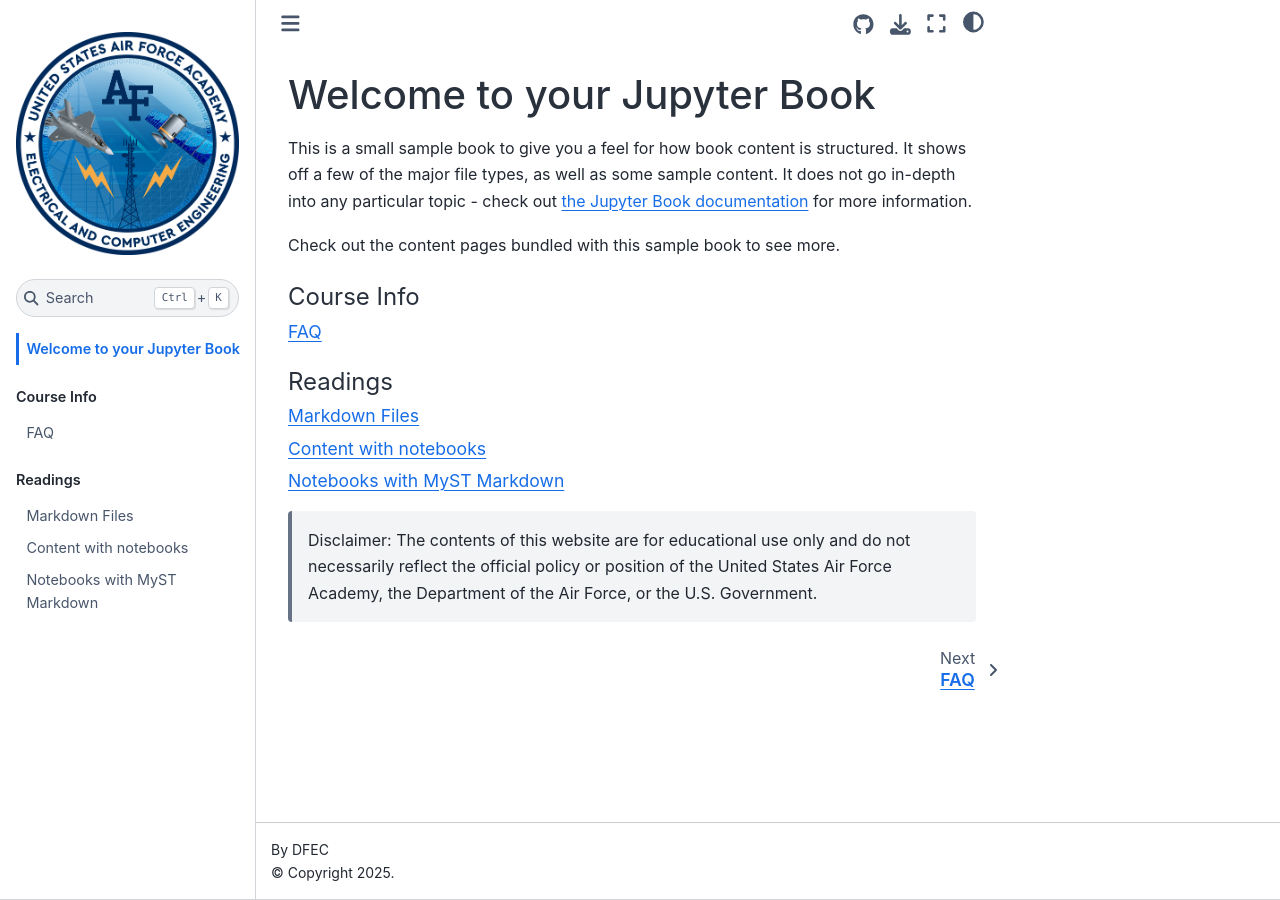
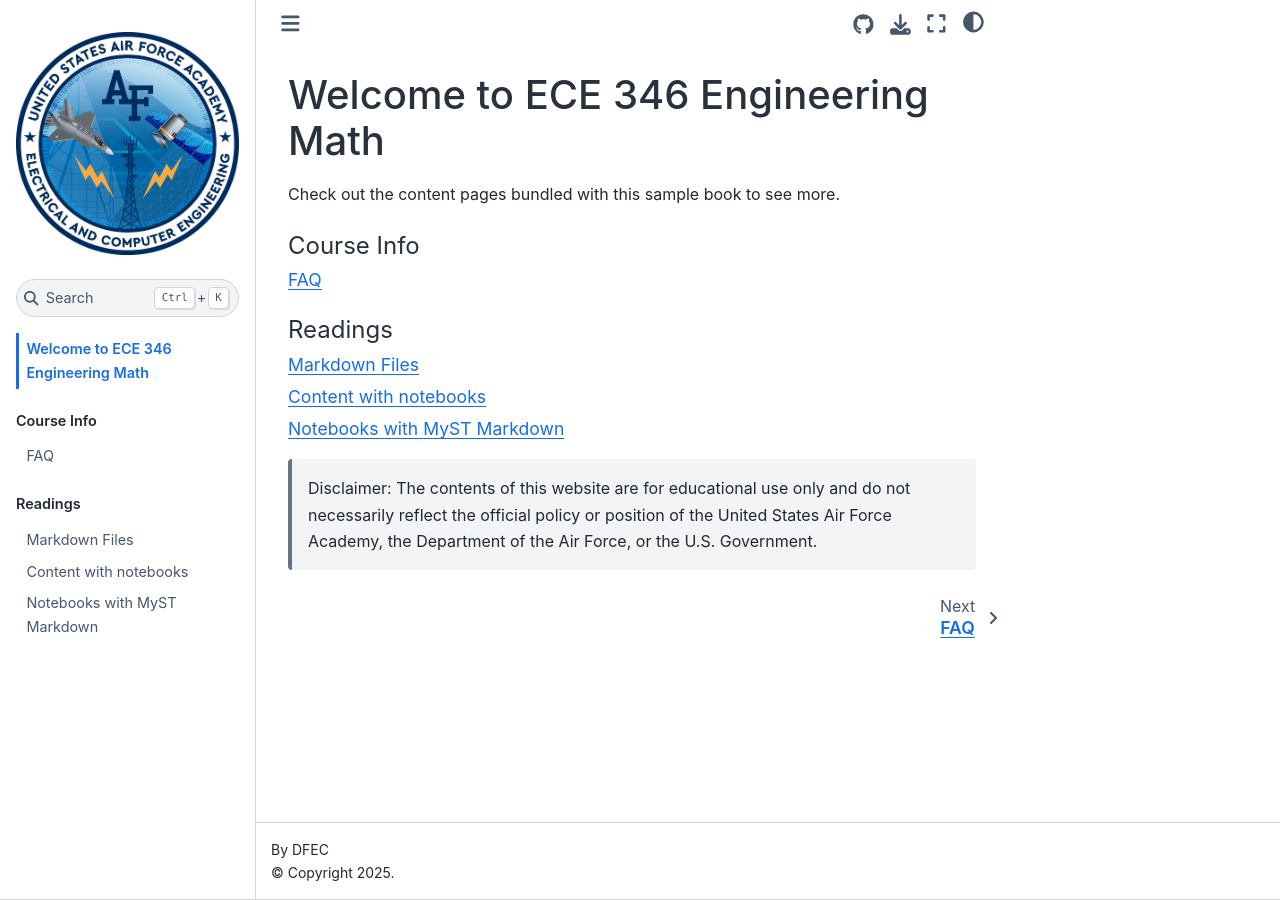
Before and after one commit to USAFA-ECE/ece346, a Jupyter Book: the page built from book/intro.md, in a window 1280 px wide. Built offline with Jupyter Book 1.0.4 settings and Sphinx 7.4.7 and the Sphinx Book theme 1.1.4, drawn with Linux system fonts in a browser that asks for light colours.

Commit message:
Update intro.md

```diff
--- a/book/intro.md
+++ b/book/intro.md
@@ -1,9 +1,6 @@
-# Welcome to your Jupyter Book
+# Welcome to ECE 346 Engineering Math
 
-This is a small sample book to give you a feel for how book content is
-structured.
-It shows off a few of the major file types, as well as some sample content.
-It does not go in-depth into any particular topic - check out [the Jupyter Book documentation](https://jupyterbook.org) for more information.
+
 
 Check out the content pages bundled with this sample book to see more.
 
```
